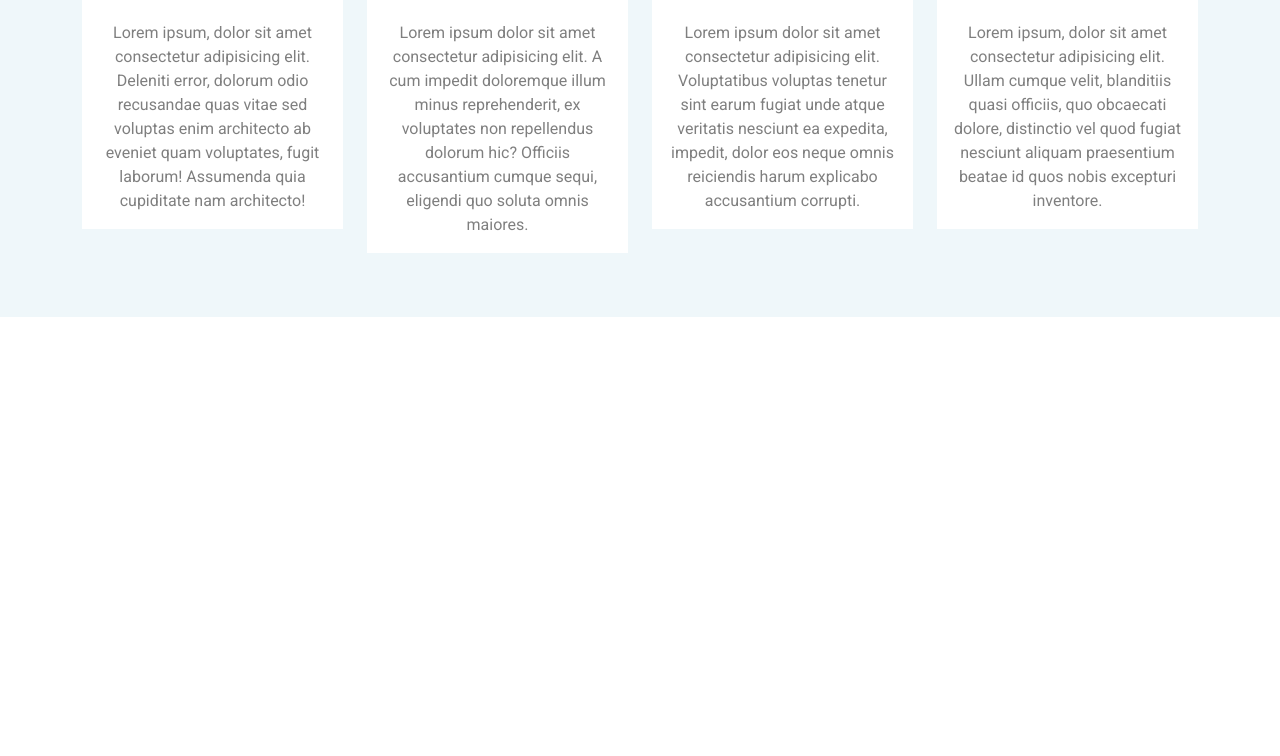
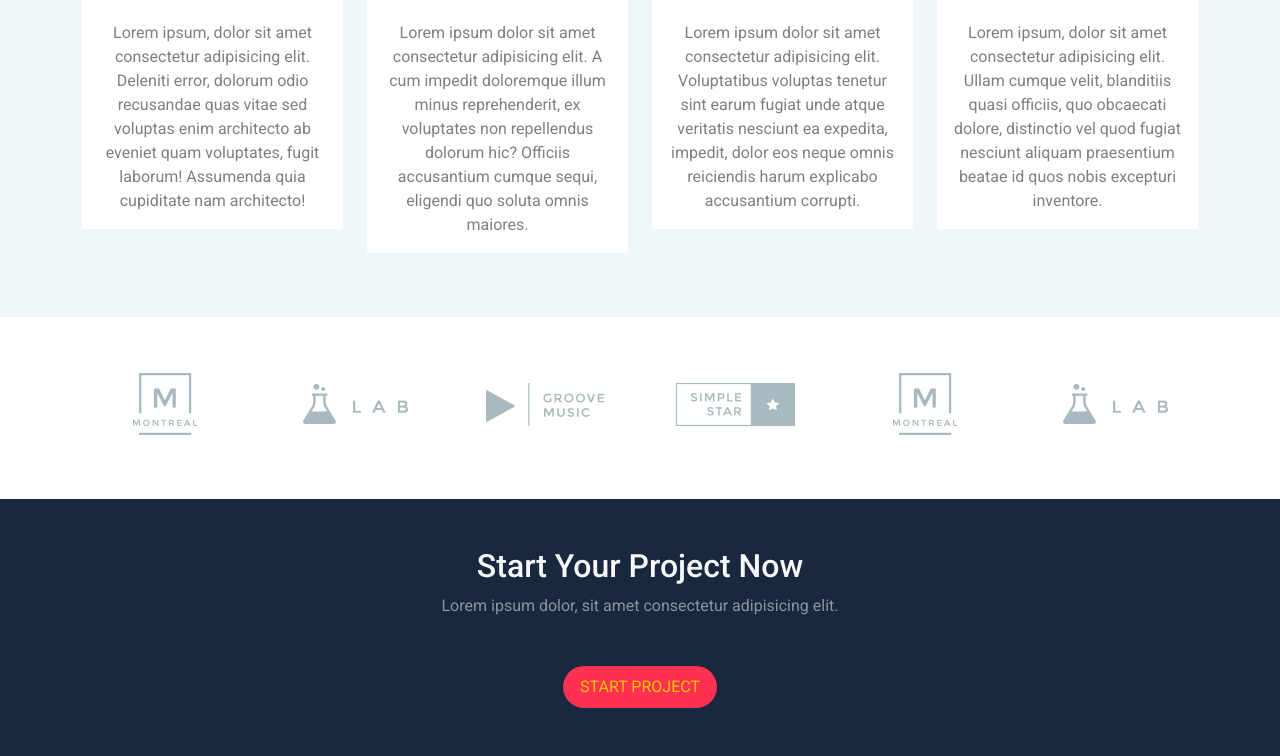
Before and after one commit to AmirElsaeed/Bondi, a plain HTML site: page index.html in a window 1280 px wide. Shown: the part 3739-4495 px from the top of the page. Before the commit the page ends 4056 px from the top, so only its background shows below. Drawn offline with Linux system fonts and the light colour scheme.

Commit message:
tech and project sections

```diff
--- a/css/bondi.css
+++ b/css/bondi.css
@@ -139,3 +139,8 @@ body {
     background-color: var(--green-color);
 }
 /* end team */
+/*start project */
+.project {
+    background-color: var(--dark-color);
+}
+/*end project */
--- a/index.html
+++ b/index.html
@@ -223,6 +223,38 @@
       </div>
     </div>
 
+    <div class="techs pt-5 pb-5 text-center">
+      <div class="container">
+        <div class="row align-items-center">
+          <div class="col-sm-6 col-md-4 col-lg-2 mt-2 mb-3">
+            <img class="img-fluid" src="imgs/tech-1.png" alt="">
+          </div>
+          <div class="col-sm-6 col-md-4 col-lg-2 mt-2 mb-3">
+            <img class="img-fluid" src="imgs/tech-2.png" alt="">
+          </div>
+          <div class="col-sm-6 col-md-4 col-lg-2 mt-2 mb-3">
+            <img class="img-fluid" src="imgs/tech-3.png" alt="">
+          </div>
+          <div class="col-sm-6 col-md-4 col-lg-2 mt-2 mb-3">
+            <img class="img-fluid" src="imgs/tech-4.png" alt="">
+          </div>
+          <div class="col-sm-6 col-md-4 col-lg-2 mt-2 mb-3">
+            <img class="img-fluid" src="imgs/tech-1.png" alt="">
+          </div>
+          <div class="col-sm-6 col-md-4 col-lg-2 mt-2 mb-3">
+            <img class="img-fluid" src="imgs/tech-2.png" alt="">
+          </div>
+        </div>
+      </div>
+    </div>
+
+    <div class="project text-center pt-5 pb-5 text-light">
+      <h2>Start Your Project Now</h2>
+      <p class="text-white-50">Lorem ipsum dolor, sit amet consectetur adipisicing elit.</p>
+      <div class="d-flex justify-content-center mt-5">
+        <a href="#" class="btn rounded-pill main-btn text-uppercase">start project</a>
+      </div>
+    </div>
 
     <script src="js/bootstrap.bundle.min.js"></script>
     <script src="js/all.min.js"></script>
```
Also changed, not shown: imgs/tech-1.png (added), imgs/tech-2.png (added), imgs/tech-3.png (added), imgs/tech-4.png (added).
